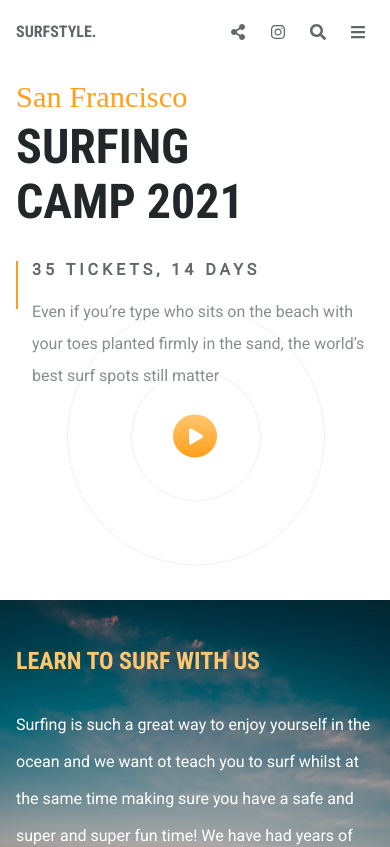
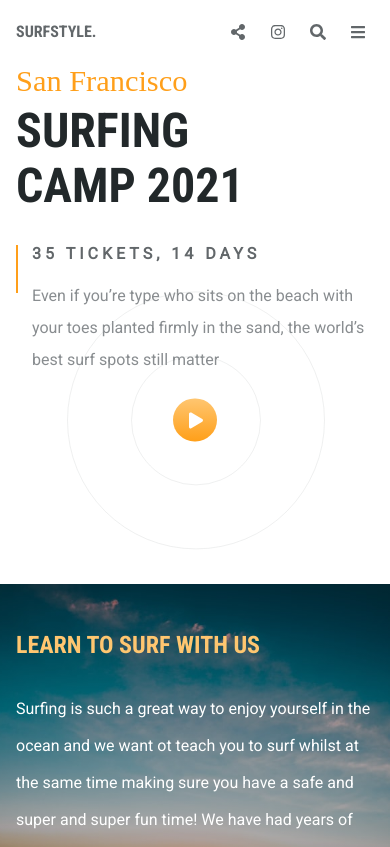
Before and after one commit to kepler003/surfstyle, a React app: page / in a window 390 px wide. Shown: the top 847 px of the page. Built offline with nearby package versions, Linux system fonts and the light colour scheme; a web font is replaced by a local one.

Commit message:
Bug: Header is not fixed on mobile; Fix: Change position from sticky to fixed

```diff
--- a/src/styles/_header.scss
+++ b/src/styles/_header.scss
@@ -7,7 +7,7 @@
   background-color: $header-active-color;
   transition: background-color 150ms ease-in-out;
   z-index: 10;
-  position: sticky;
+  position: fixed;
   top: 0;
 
   &__nav {
--- a/src/styles/_welcome.scss
+++ b/src/styles/_welcome.scss
@@ -1,8 +1,7 @@
 
 .welcome {
   width: 100%;
-  padding: $padding-xs;
-  padding-bottom: 0;
+  padding: $size-8 $padding-xs 0 $padding-xs;
 
   &__city {
     color: $primary;
```
